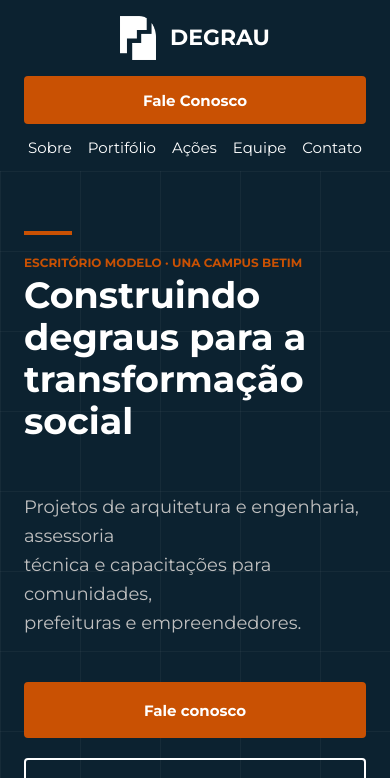
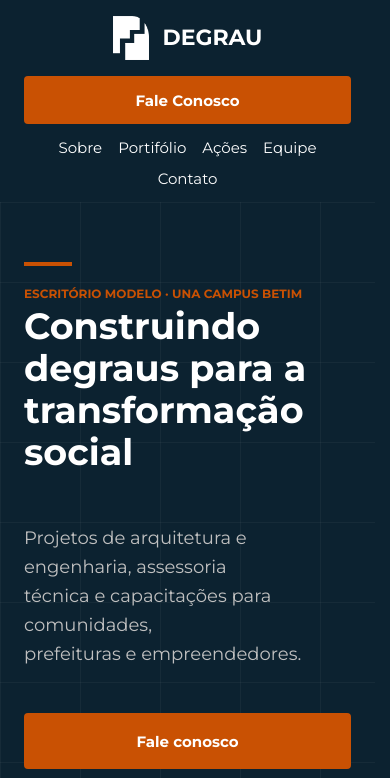
Before and after one commit to Degrau-Betim/website, a plain HTML site: page index.html in a window 390 px wide. Shown: the top 778 px of the page. Drawn offline with Linux system fonts and the light colour scheme.

Commit message:
feat: atualiza header

```diff
--- a/index.html
+++ b/index.html
@@ -14,18 +14,20 @@
 <body class="home">
 
   <header class="header">
+    <div class="header-nav">
       <div class="logo-f-logo">
-      <img class="logo"src="assets/logo-degrau.png" width="36" height="44">
+        <img class="logo" src="assets/logo-degrau.png" width="36" height="44">
         <span class="f-logo">DEGRAU</span>
       </div>
       <div class="links">
         <a href="#sobre">Sobre</a>
         <a href="#portfolio-titulo">Portifólio</a>
         <a href="#acoes-titulo">Ações</a>
-      <a href="">Equipe</a>
-      <a href="">Contato</a>
+        <a href="#equipe ">Equipe</a>
+        <a href="#contato">Contato</a>
       </div>
       <button class="btn btn-primary">Fale Conosco</button>
+    </div>
   </header>
 
   <main>
--- a/style/sections/header.css
+++ b/style/sections/header.css
@@ -1,10 +1,5 @@
 .header {
-  display: flex;
-  align-items: center;
-  justify-content: space-between;
   width: 100%;
-  height: var(--layout-header);
-  padding-inline: var(--layout-margin);
   background: var(--color-fundo-invertido);
   color: var(--color-texto-invertido);
   position: relative;
@@ -15,10 +10,20 @@
   background: var(--color-fundo-invertido);
 }
 
+.header-nav {
+  display: flex;
+  align-items: center;
+  width: min(100%, var(--layout-page));
+  height: var(--layout-header);
+  margin-inline: auto;
+  padding-inline: var(--layout-margin);
+}
+
 .logo-f-logo {
   display: flex;
   align-items: center;
   gap: 14px;
+  flex-shrink: 0;
 }
 
 .logo {
@@ -40,7 +45,8 @@
 .links {
   display: flex;
   align-items: center;
-  gap: 40px;
+  gap: 41px;
+  margin-left: 369.92px;
 }
 
 .links a {
@@ -60,18 +66,27 @@
 .header .btn {
   width: 194px;
   height: var(--control-height);
-  margin-left: 44px;
+  margin-left: 41px;
+  flex-shrink: 0;
   font-size: var(--font-size-ui);
 }
 
 @media (max-width: 1200px) {
-  .header {
+  .header-nav {
     padding-inline: var(--space-24);
+  }
+
+  .links {
+    margin-left: auto;
+  }
+
+  .header .btn {
+    margin-left: 41px;
   }
 }
 
 @media (max-width: 965px) {
-  .header {
+  .header-nav {
     height: auto;
     padding-block: var(--space-16);
     flex-wrap: wrap;
@@ -81,6 +96,7 @@
   .links {
     order: 3;
     width: 100%;
+    margin-left: 0;
     justify-content: center;
     flex-wrap: wrap;
     gap: var(--space-20);
@@ -88,7 +104,7 @@
 
   .header .btn {
     order: 2;
-    margin-left: 0;
+    margin-left: auto;
   }
 }
 
@@ -104,5 +120,6 @@
 
   .header .btn {
     width: 100%;
+    margin-left: 0;
   }
 }
--- a/style/sections/hero.css
+++ b/style/sections/hero.css
@@ -6,6 +6,7 @@
 
 html {
   scroll-behavior: smooth;
+  scrollbar-gutter: stable;
 }
 
 @media (prefers-reduced-motion: reduce) {
```
Lines whose indentation alone changed are shown as unchanged.
